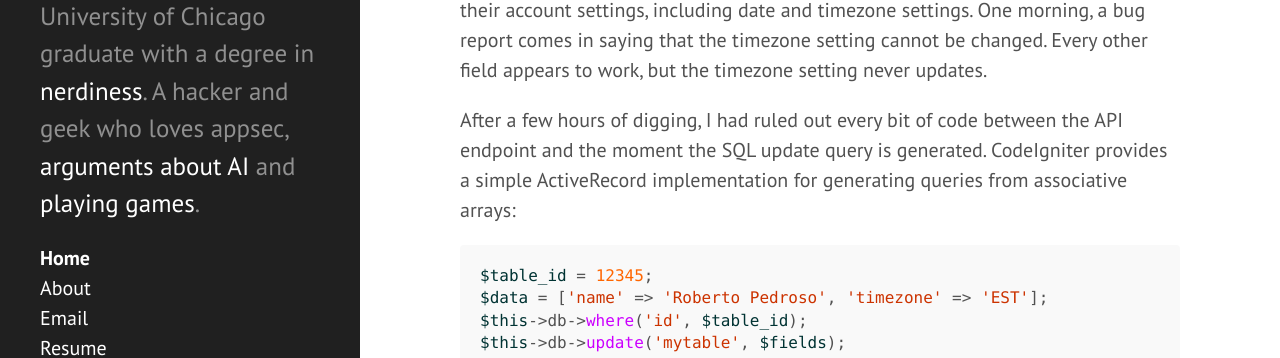
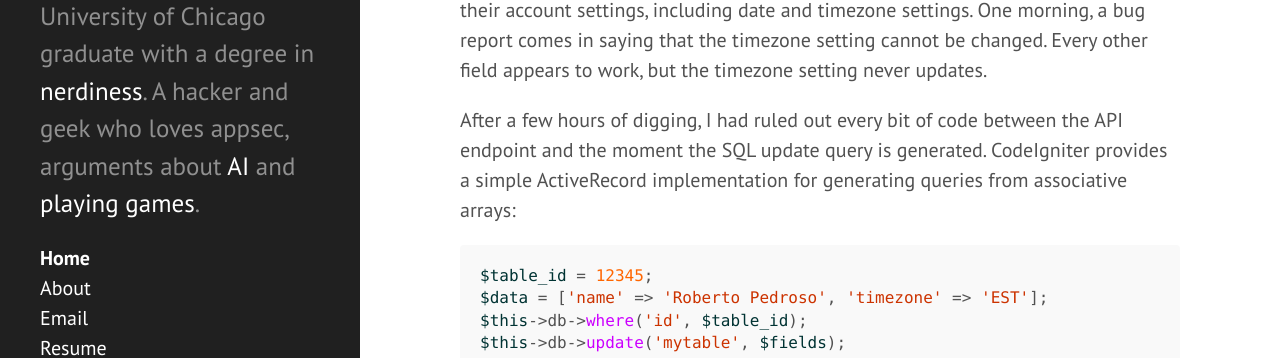
Before and after one commit to robertopedroso/robertopedroso.github.com, a Jekyll site: the page built from index.html, in a window 1280 px wide. Shown: the part 215-573 px from the top of the page. Built offline with Jekyll 4.4.1, drawn with Linux system fonts in a browser that asks for light colours; the list of posts is cut into pages by our own code; some of the changed lines change nothing that is shown.

Commit message:
better styling

```diff
--- a/_config.yml
+++ b/_config.yml
@@ -7,7 +7,7 @@ permalink:        pretty
 
 # Setup
 title:            Roberto Pedroso
-description:      'University of Chicago graduate with a degree in <a href="http://philosophy.uchicago.edu/">nerdiness</a>. A hacker and geek who loves appsec, <a href="https://en.wikipedia.org/wiki/Chinese_room">arguments about AI</a> and <a href="http://minecraft.net" target="_blank">playing games</a>.'
+description:      'University of Chicago graduate with a degree in <a href="http://philosophy.uchicago.edu/">nerdiness</a>. A hacker and geek who loves appsec, arguments about <a href="https://en.wikipedia.org/wiki/Chinese_room">AI</a> and <a href="http://minecraft.net" target="_blank">playing games</a>.'
 url:              http://rpedroso.com
 
 # Use GFM
```
